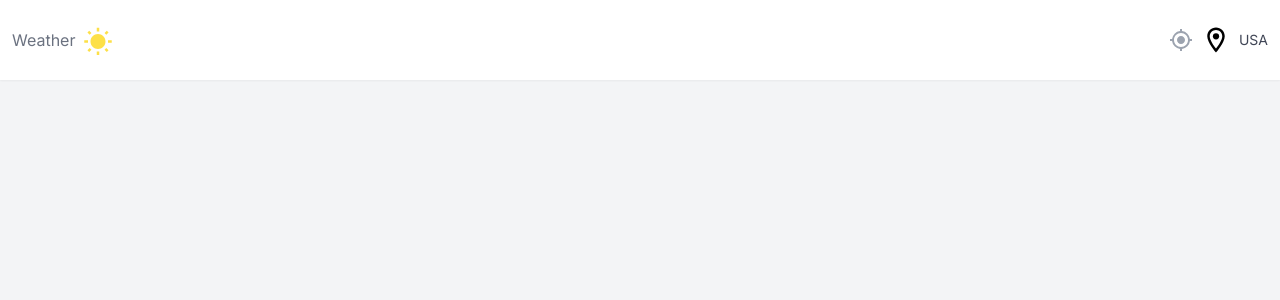
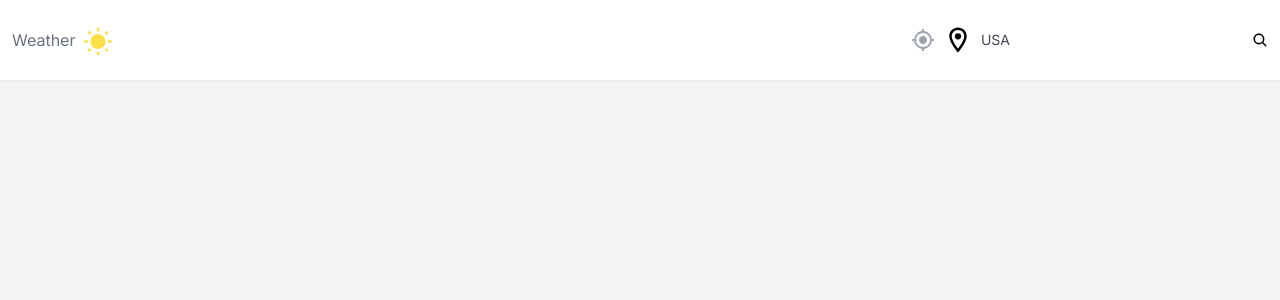
Before and after one commit to Justinmemphis/weather-app, a Next.js app: page / in a window 1280 px wide. Shown: the top 300 px of the page. Built offline with nearby package versions, Linux system fonts and the light colour scheme.

Commit message:
add basic search box component

```diff
--- a/src/components/Navbar.tsx
+++ b/src/components/Navbar.tsx
@@ -1,5 +1,6 @@
-import React from 'react'
+import React from 'react';
 import { MdWbSunny, MdMyLocation, MdOutlineLocationOn } from "react-icons/md";
+import SearchBox from './SearchBox';
 
 type Props = {}
 
@@ -11,10 +12,14 @@ export default function Navbar({}: Props) {
 			<h2 className="text-gray-500 text-3x1">Weather</h2>
 			<MdWbSunny className="text-3xl mt-1 text-yellow-300" />
 		</p>
+		{/* */}
 		<section className="flex gap-2 items-center">
 			<MdMyLocation className="text-2xl text-gray-400 hover:opacity-80 cursor-pointer" />
 			<MdOutlineLocationOn className="text-3xl" />
 			<p className="text-slate-900/80 text-sm"> USA </p>
+			<div>
+				<SearchBox />
+			</div>
 		</section>
 	</div>
 </nav>
--- /dev/null
+++ b/src/components/SearchBox.tsx
@@ -0,0 +1,15 @@
+import React from 'react';
+import { IoSearch } from "react-icons/io5";
+
+type Props = {};
+
+export default function SearchBox({}: Props) {
+	return (
+<form className="flex relative items-center justify-center h-10">
+	<input type="text" />
+	<button>
+		<IoSearch />
+	</button>
+</form>
+);
+}
```
